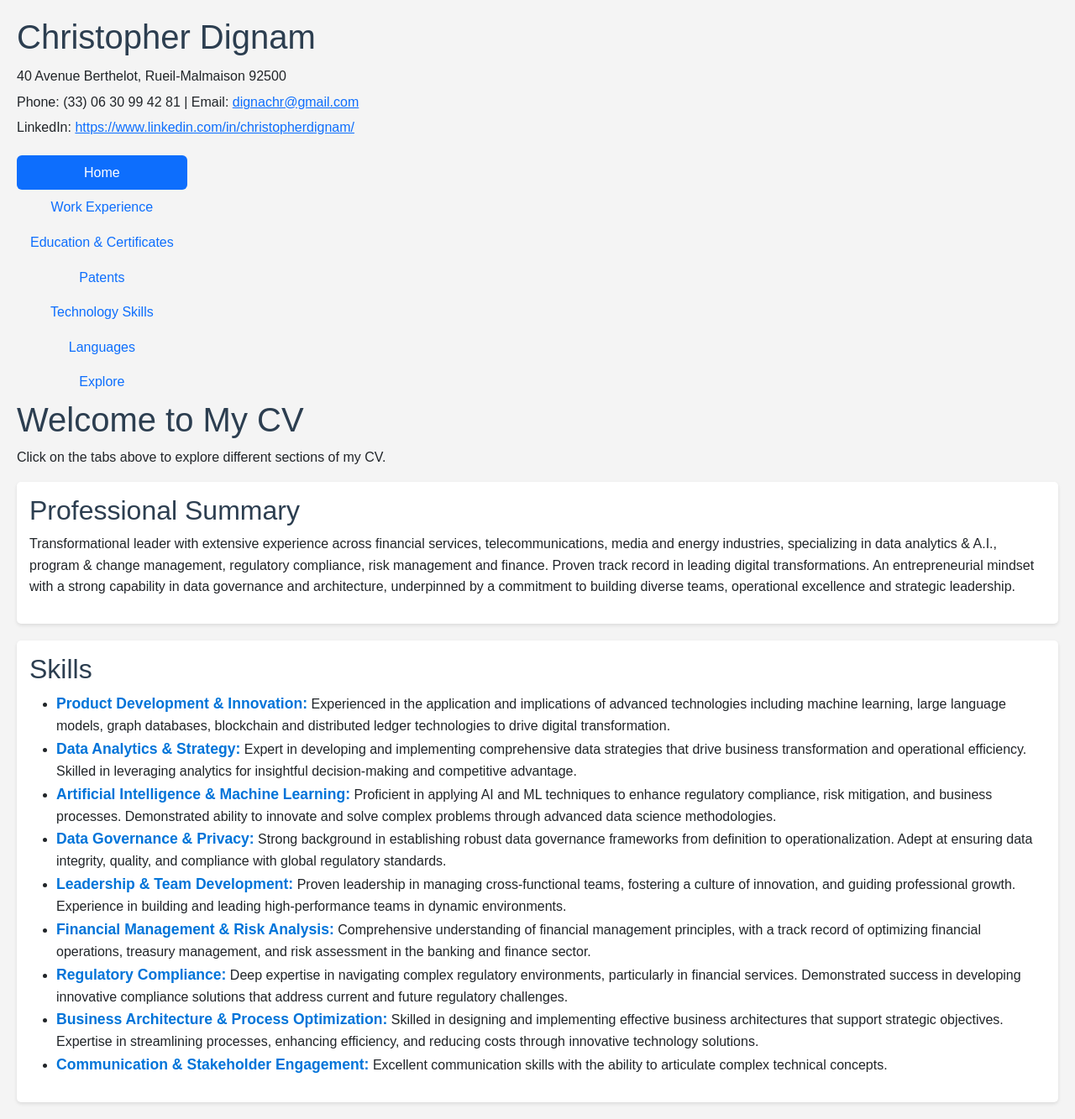
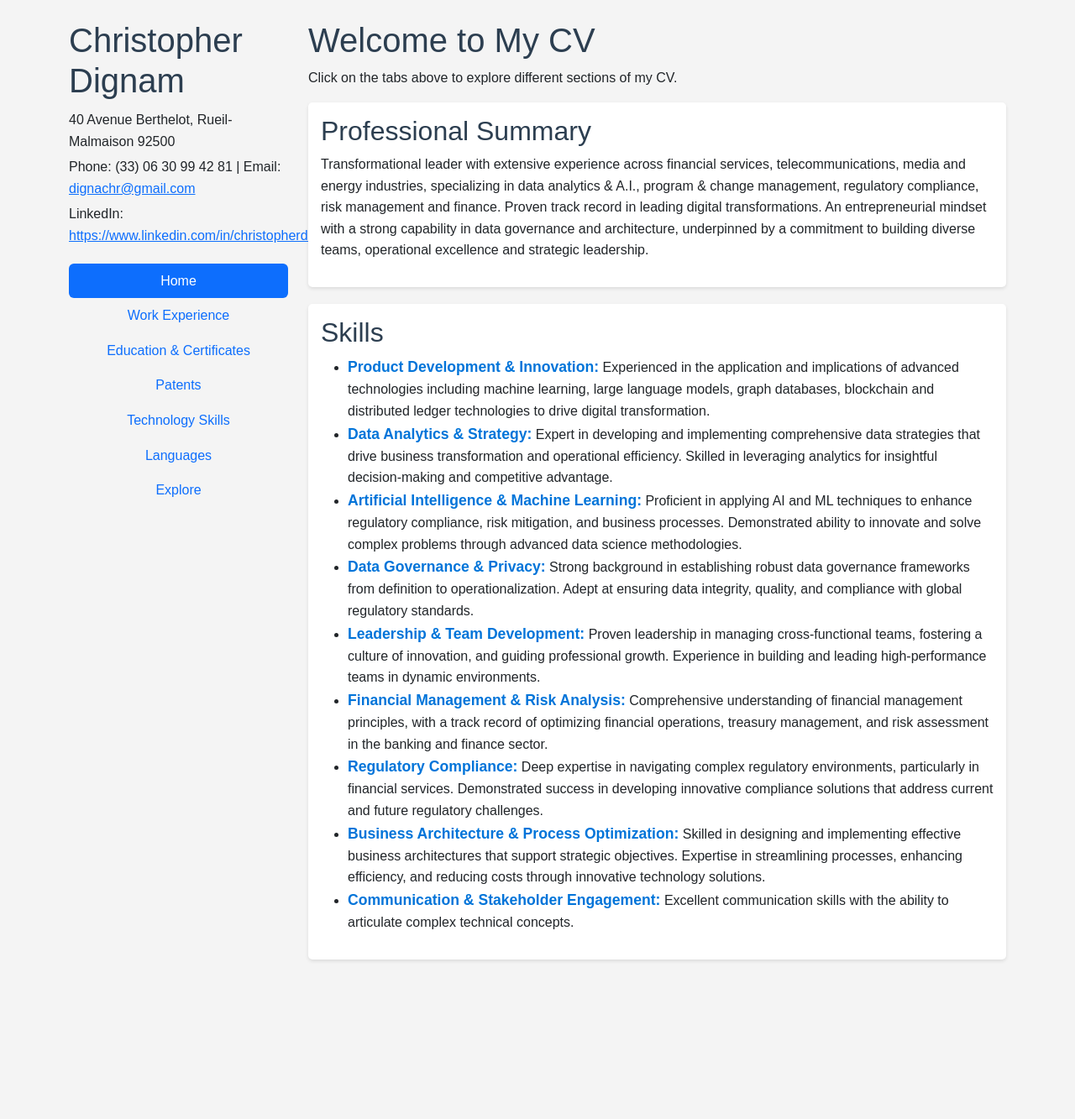
Before and after one commit to cdignam8304/cv, a Jekyll site: the page built from README.md, in a window 1280 px wide. Shown: the whole page at 84% size. Built offline with Jekyll 4.4.1, drawn with Linux system fonts in a browser that asks for light colours; our own code applies the rules of GitHub Pages for plain Markdown files; after the commit the page ends 1183 px from its top, so only the background shows below that.

Commit message:
Move tabs to left of content

```diff
--- a/_includes/header.html
+++ b/_includes/header.html
@@ -7,8 +7,8 @@
         <p>LinkedIn: <a href="https://www.linkedin.com/in/christopherdignam/" target="_blank">https://www.linkedin.com/in/christopherdignam/</a></p>
     </div>
 
-    <div class="d-flex align-items-start">
-        <div class="nav flex-column nav-pills me-3" id="v-pills-tab" role="tablist" aria-orientation="vertical">
+    <!-- Navigation Tabs -->
+    <div class="nav flex-column nav-pills" id="v-pills-tab" role="tablist" aria-orientation="vertical">
         <button class="nav-link active" id="v-pills-home-tab" data-bs-toggle="pill" data-bs-target="#v-pills-home" type="button" role="tab" aria-controls="v-pills-home" aria-selected="true">Home</button>
         <button class="nav-link" id="v-pills-experience-tab" data-bs-toggle="pill" data-bs-target="#v-pills-experience" type="button" role="tab" aria-controls="v-pills-experience" aria-selected="false">Work Experience</button>
         <button class="nav-link" id="v-pills-ed-cert-tab" data-bs-toggle="pill" data-bs-target="#v-pills-ed-cert" type="button" role="tab" aria-controls="v-pills-ed-cert" aria-selected="false">Education & Certificates</button>
@@ -17,6 +17,5 @@
         <button class="nav-link" id="v-pills-languages-tab" data-bs-toggle="pill" data-bs-target="#v-pills-languages" type="button" role="tab" aria-controls="v-pills-languages" aria-selected="false">Languages</button>
         <button class="nav-link" id="v-pills-viz-tab" data-bs-toggle="pill" data-bs-target="#v-pills-viz" type="button" role="tab" aria-controls="v-pills-viz" aria-selected="false">Explore</button>
     </div>
-    </div>
 
 </header>
--- a/_layouts/default.html
+++ b/_layouts/default.html
@@ -12,10 +12,15 @@
 
 <body>
 
-    <!-- Include Header -->
+    <div class="container mt-4">
+        <div class="row">
+            <!-- Tabs on the left -->
+            <div class="col-md-3">
                 {% include header.html %}
+            </div>
 
-    <!-- Tab Content -->
+            <!-- Tab content on the right -->
+            <div class="col-md-9">
                 <div class="tab-content" id="v-pills-tabContent">
                     <div class="tab-pane fade show active" id="v-pills-home" role="tabpanel" aria-labelledby="v-pills-home-tab"></div>
                     <div class="tab-pane fade" id="v-pills-experience" role="tabpanel" aria-labelledby="v-pills-experience-tab"></div>
@@ -24,6 +29,9 @@
                     <div class="tab-pane fade" id="v-pills-tech" role="tabpanel" aria-labelledby="v-pills-tech-tab"></div>
                     <div class="tab-pane fade" id="v-pills-languages" role="tabpanel" aria-labelledby="v-pills-languages-tab"></div>
                     <div class="tab-pane fade" id="v-pills-viz" role="tabpanel" aria-labelledby="v-pills-viz-tab"></div>
+                </div>
+            </div>
+        </div>
     </div>
 
     <!-- Bootstrap JavaScript Bundle -->
```
Lines whose indentation alone changed are shown as unchanged.
